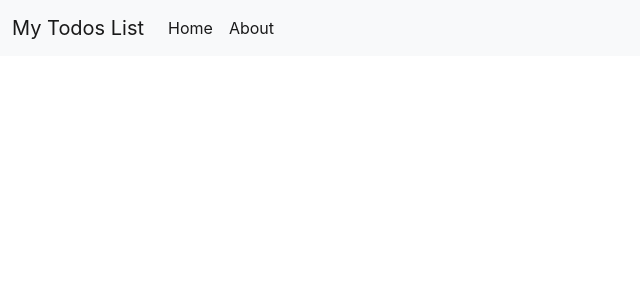
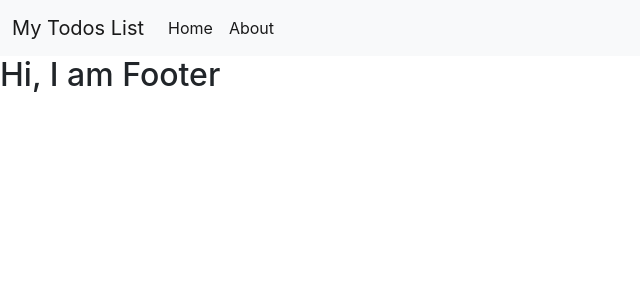
Before and after one commit to Santosh271/Full-Stack-Course-by-Newton-School--Devang-Sharma-Notes, a React (Create React App) app in the folder React Projects/first-app-devang/: page / in a window 1280 px wide. Shown: the top 300 px of the page, without its empty margins (0-640 px from the left). Built offline with nearby package versions, Linux system fonts and the light colour scheme.

Commit message:
Default vs Named Export Explained With Code

```diff
--- a/React Projects/first-app-devang/src/App.js
+++ b/React Projects/first-app-devang/src/App.js
@@ -1,10 +1,12 @@
 import './App.css';
 import Header from './Components/Header';
+import {Footer} from './Components/Footer';
 
 function App() {
   return (
     <>
       <Header/>
+      <Footer/>
     </>
   );
 }
--- a/React Projects/first-app-devang/src/Components/Footer.js
+++ b/React Projects/first-app-devang/src/Components/Footer.js
@@ -0,0 +1,9 @@
+import React from 'react'
+
+export const Footer = () => {
+  return (
+    <div>
+        <h2>Hi, I am Footer</h2>
+    </div>
+  )
+}
```
